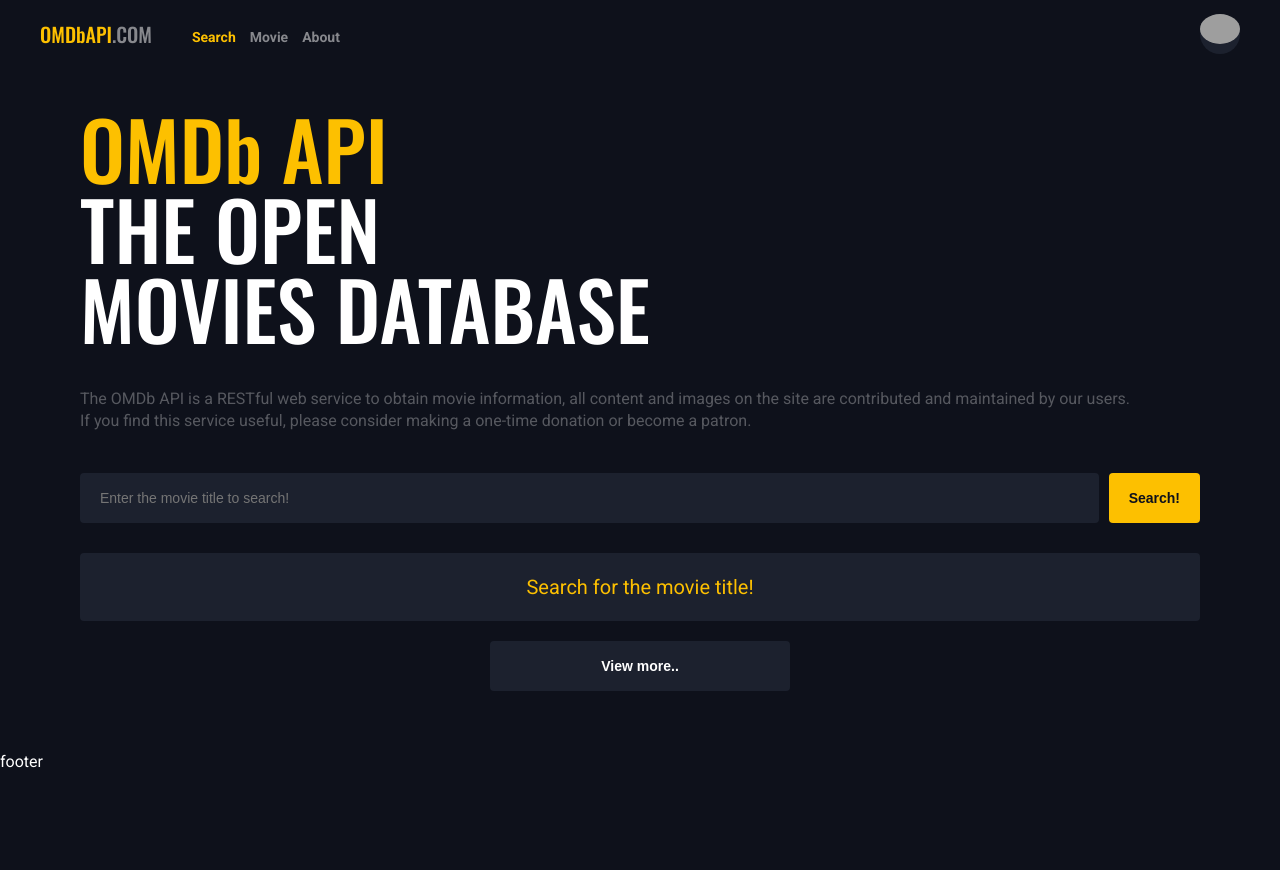
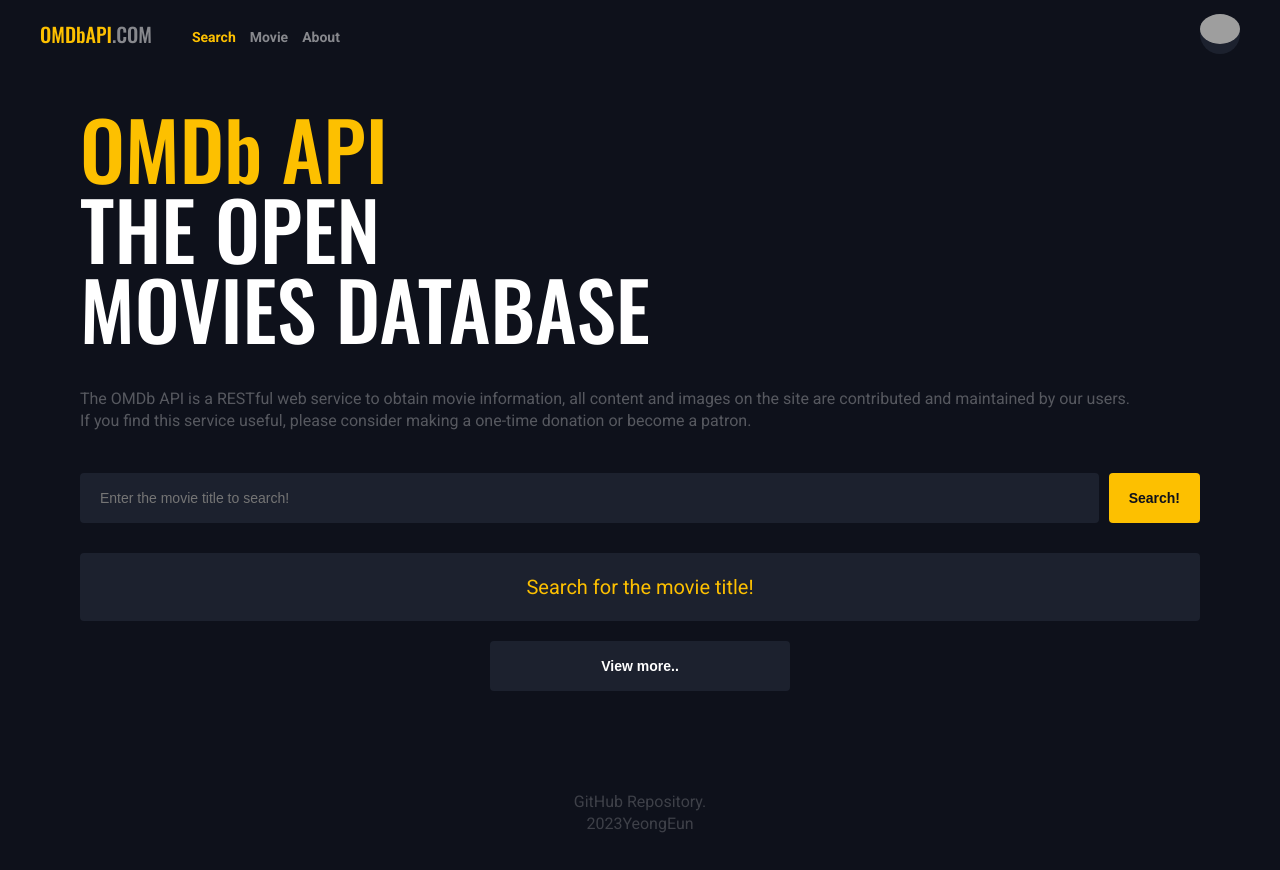
Before and after one commit to lulu242/movie-search-react, a React (Create React App) app: page / in a window 1280 px wide. Shown: the top 870 px of the page. Before the commit the page ends 800 px from the top, so only its background shows below. Built offline with nearby package versions, Linux system fonts and the light colour scheme; grey boxes are pictures that could not be loaded.

Commit message:
feat: Footer

```diff
--- a/src/components/TheFooter.tsx
+++ b/src/components/TheFooter.tsx
@@ -1,7 +1,31 @@
-import React from 'react'
+import React from 'react';
+import { myData } from '../types';
+import styled from 'styled-components';
 
 export const TheFooter: React.FC = () => {
   return (
-    <footer>footer</footer>
-  )
-}
+    <Footer>
+      <div>
+        <a href={myData.repository}>GitHub Repository.</a>
+      </div>
+      <div>
+        <a href={myData.github}>
+          {new Date().getFullYear()}
+          YeongEun
+        </a>
+      </div>
+    </Footer>
+  );
+};
+
+const Footer = styled.footer`
+  padding: 40px 40px 60px;
+  text-align: center;
+  a {
+    color: var(--color-white-20);
+    text-decoration: none;
+  }
+  a:hover {
+    text-decoration: underline;
+  }
+`;
--- a/src/types/index.ts
+++ b/src/types/index.ts
@@ -16,6 +16,14 @@
   {path: '/*', component: NotFound},
 ]
 
+export const myData = {
+  photo: 'https://velog.velcdn.com/images/heelieben/post/63766f3f-ffd7-445e-a7bc-41ba722c7cf0/image.png',
+  name: 'WonYeongEun',
+  email: 'woneun10@gmail.com',
+  blog: 'https://velog.io/@lulu',
+  github: 'https://github.com/lulu242',
+  repository: 'https://github.com/lulu242/movie-search-react'
+}
 export interface SimpleMovie {
   Title: string
   Year: string
```
